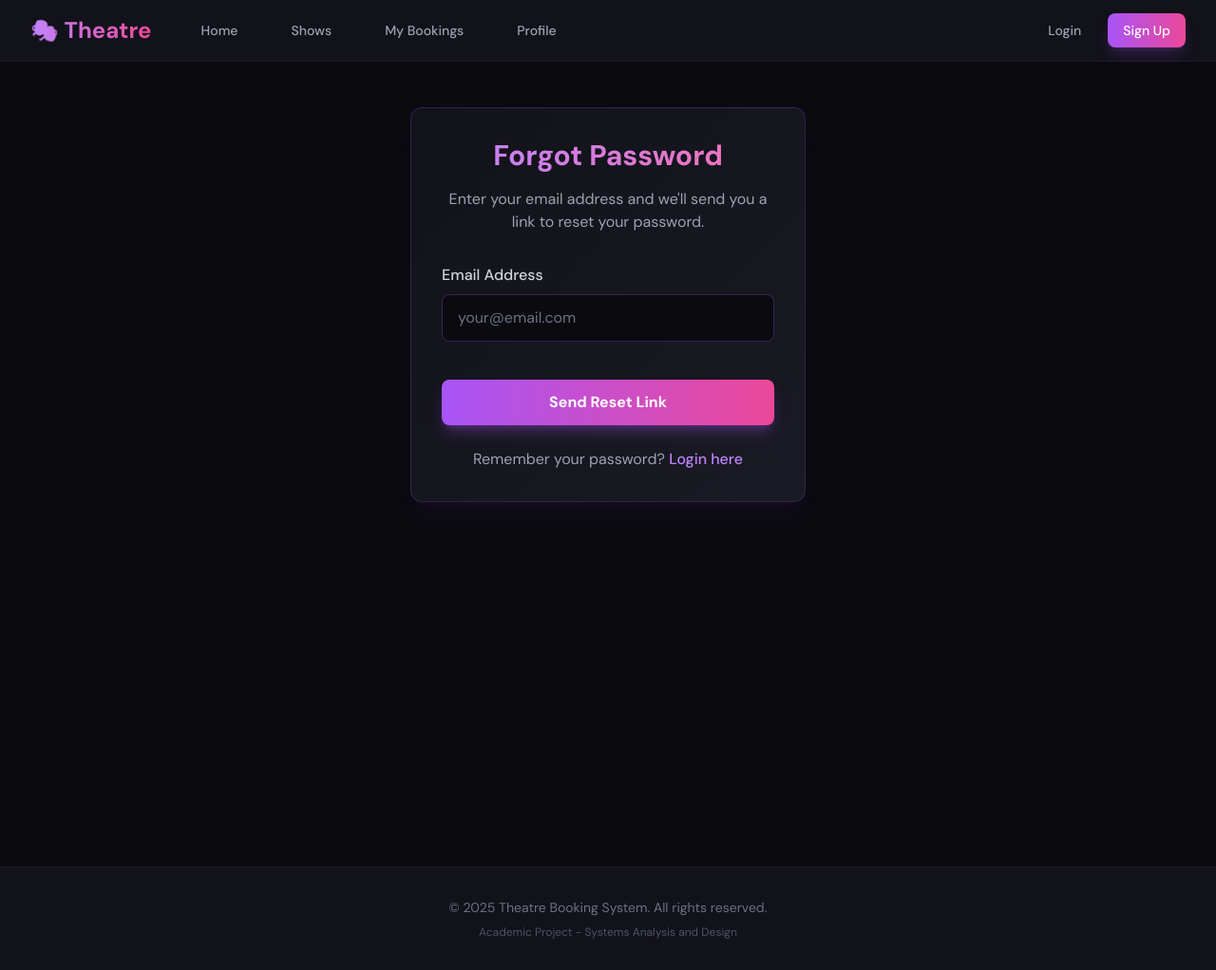
After one commit to nekumartins/theatre-333, a FastAPI app: template frontend/templates/forgot_password.html in a window 1280 px wide. The commit adds this page. Shown: the whole page at 95% size. Run offline with FastAPI, Linux system fonts and the light colour scheme; the template is opened without the code that fills it, so the values that code supplies are empty; some libraries are stand-ins or nearby versions.

Commit message:
feat: add password reset functionality with forgot/reset password pages

```diff
--- /dev/null
+++ b/frontend/templates/forgot_password.html
@@ -0,0 +1,68 @@
+{% extends "base.html" %}
+
+{% block title %}Forgot Password{% endblock %}
+
+{% block content %}
+<div class="max-w-md mx-auto px-4 py-12">
+    <div class="bg-gradient-to-br from-[#12121a] to-[#1a1a24] rounded-xl border border-purple-500/20 shadow-xl shadow-purple-500/5 p-8">
+        <h1 class="text-3xl font-bold mb-4 text-center bg-gradient-to-r from-purple-400 to-pink-400 bg-clip-text text-transparent">Forgot Password</h1>
+        <p class="text-gray-400 text-center mb-8">Enter your email address and we'll send you a link to reset your password.</p>
+
+        <form id="forgot-form" class="space-y-6">
+            <div>
+                <label class="block text-gray-300 font-medium mb-2">Email Address</label>
+                <input type="email" id="email"
+                       class="w-full bg-[#0a0a0f] border border-purple-500/30 rounded-lg px-4 py-3 text-gray-300 placeholder-gray-500 focus:border-purple-500 focus:outline-none focus:ring-2 focus:ring-purple-500/20"
+                       placeholder="your@email.com"
+                       required>
+            </div>
+
+            <div class="pt-4">
+                <button type="submit"
+                        class="w-full bg-gradient-to-r from-purple-500 to-pink-500 hover:from-purple-600 hover:to-pink-600 text-white py-3 rounded-lg font-semibold transition-all shadow-lg shadow-purple-500/30 hover:shadow-purple-500/50">
+                    Send Reset Link
+                </button>
+            </div>
+        </form>
+
+        <div id="success-message" class="hidden mt-6 p-4 bg-green-500/10 border border-green-500/30 rounded-lg">
+            <p class="text-green-400 text-center">
+                ✓ If an account exists with this email, you'll receive a password reset link shortly.
+            </p>
+        </div>
+
+        <p class="text-center mt-6 text-gray-400">
+            Remember your password?
+            <a href="/login" class="text-purple-400 hover:text-purple-300 font-medium transition-colors">Login here</a>
+        </p>
+    </div>
+</div>
+{% endblock %}
+
+{% block scripts %}
+<script>
+    document.getElementById('forgot-form').addEventListener('submit', async function(e) {
+        e.preventDefault();
+
+        const email = document.getElementById('email').value;
+
+        try {
+            const response = await fetch('/api/users/forgot-password', {
+                method: 'POST',
+                headers: { 'Content-Type': 'application/json' },
+                body: JSON.stringify({ email })
+            });
+
+            // Always show success message for security (don't reveal if email exists)
+            document.getElementById('forgot-form').classList.add('hidden');
+            document.getElementById('success-message').classList.remove('hidden');
+
+        } catch (error) {
+            console.error('Error:', error);
+            // Still show success for security
+            document.getElementById('forgot-form').classList.add('hidden');
+            document.getElementById('success-message').classList.remove('hidden');
+        }
+    });
+</script>
+{% endblock %}
--- a/frontend/templates/login.html
+++ b/frontend/templates/login.html
@@ -35,6 +35,10 @@
         <p class="text-center mt-6 text-gray-400">
             Don't have an account?
             <a href="/register" class="text-purple-400 hover:text-purple-300 font-medium transition-colors">Register here</a>
+        </p>
+
+        <p class="text-center mt-3">
+            <a href="/forgot-password" class="text-gray-500 hover:text-gray-400 text-sm transition-colors">Forgot your password?</a>
         </p>
     </div>
 </div>
```
Also changed, not shown: frontend/templates/reset_password.html (added, +109 -0 lines).
